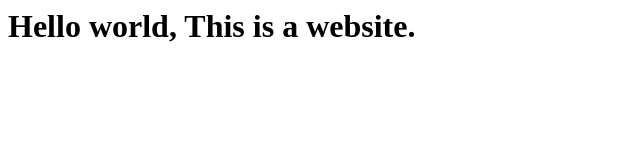
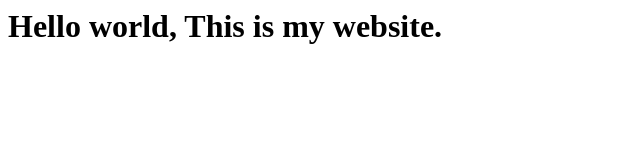
Before and after one commit to gaurinpatole/test, a plain HTML site: page index.html in a window 1280 px wide. Shown: the whole page, without its empty margins (0-640 px from the left). Drawn offline with Linux system fonts and the light colour scheme.

Commit message:
updated indexfile

```diff
--- a/index.html
+++ b/index.html
@@ -1,5 +1,5 @@
 <html>
     <body>
-        <h1> Hello world, This is a website.</h1>
+        <h1> Hello world, This is my website.</h1>
     </body>
 </html>
```
